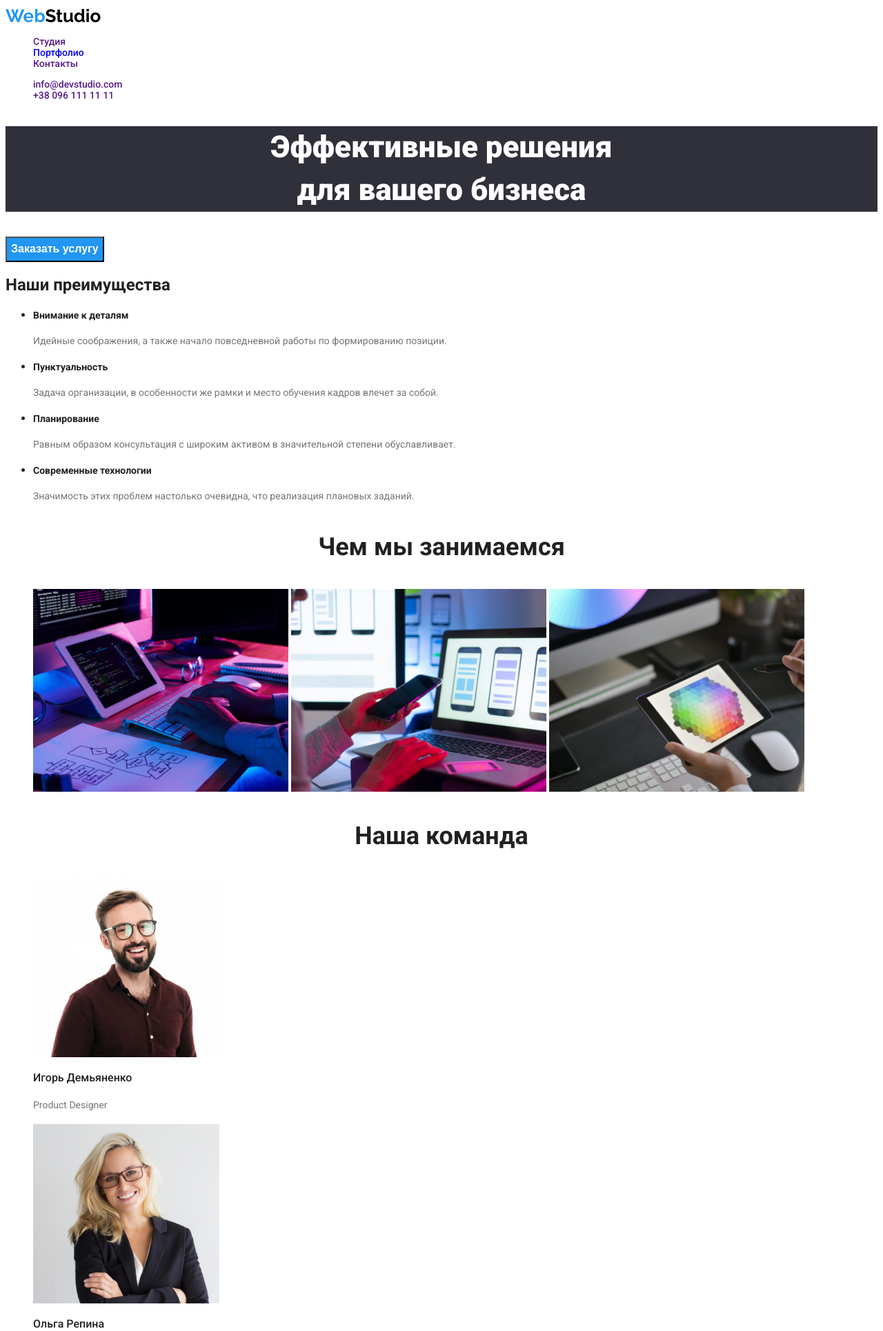
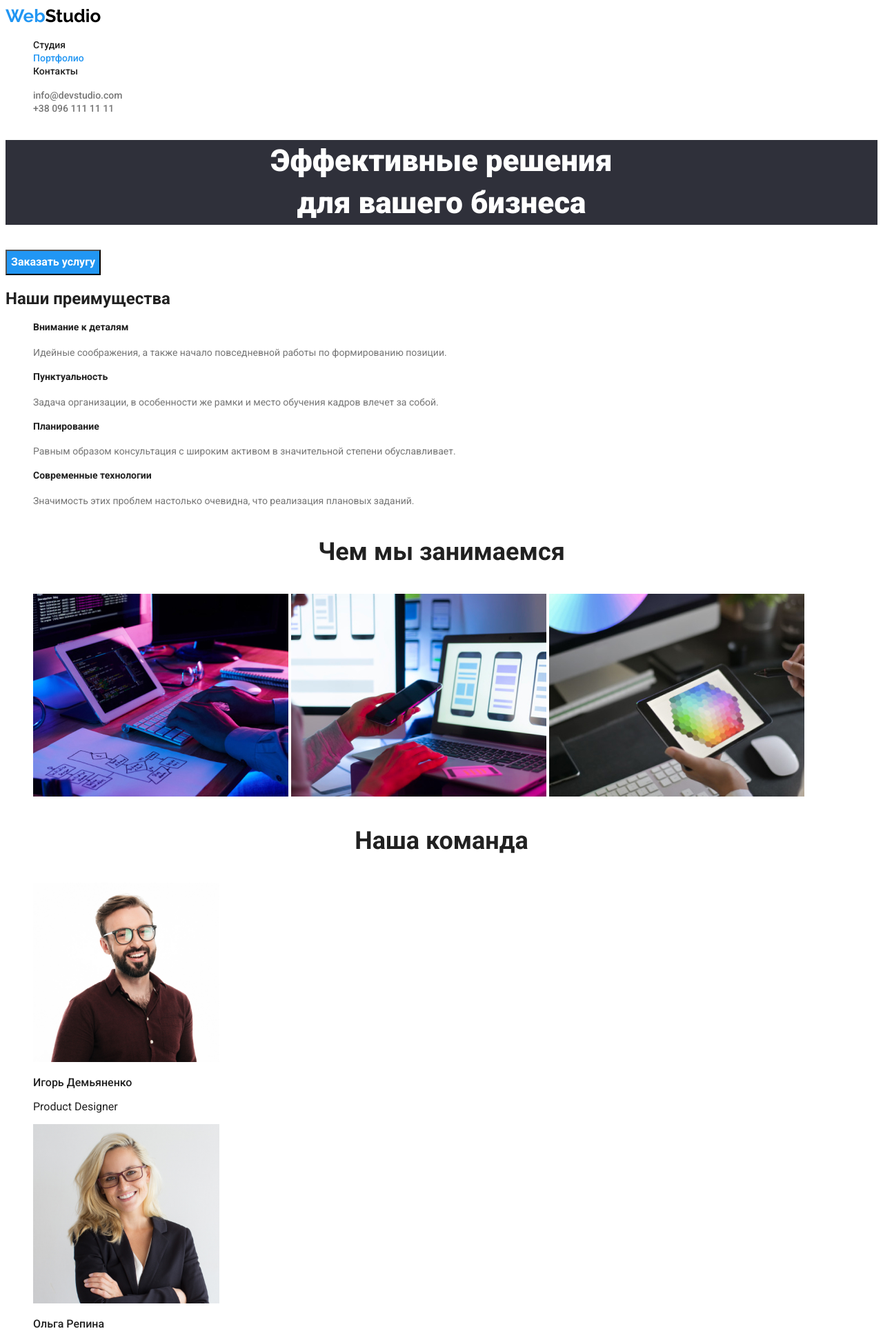
Before and after one commit to Tasha1003Natasha/study_assignments, a web app: file goit-markup-hw-02/index.html in a window 1280 px wide. Shown: the top 1930 px of the page at 69% size. Run offline with its HTML, style and script files only (its server is not run), Linux system fonts and the light colour scheme.

Commit message:
Стили без портфолио

```diff
--- a/goit-markup-hw-02/css/styles.css
+++ b/goit-markup-hw-02/css/styles.css
@@ -7,6 +7,10 @@
    --logo-color-studio:#000000;
 }
 
+.list {
+    list-style: none;
+    text-decoration: none;
+}
  /* Логотип */
 .logo {
     color: var(--logo-color-studio);
@@ -20,13 +24,9 @@
     color: var(--logo-color-web);
 }
 
-/* ccылки */
-.link {
-    text-decoration: none;
-    list-style: none;
-}
  /* хеадер разделы */
-.site-navication {
+.top-link {
+    color: var(--title-text-color);
     font-weight: 500;
     font-size: 14px;
     line-height: 1.14;
@@ -41,31 +41,39 @@
 }
 
 /* изменение цвета хеадер разделы  */
-.page-shapka .link:hover,
-.page-shapka .link:focus {
+.top-link:hover,
+.top-link:active {
  color: var(--logo-color-web);
 }
 
-.page-shapka .link .current {
+.top-link.current {
+    color: var(--logo-color-web);
+}
+
+.contacts-link:hover,
+.contacts-link:active{
+ color: var(--logo-color-web);
+}
+
+.contacts-link .current {
     color: var(--logo-color-web);
 }
 
 /* хеадер почта/телефон */
-.list-navication {
+.contacts-link {
  color: var(--text-color);
  font-weight: 500;
  font-size: 14px;
  line-height: 1.14;
  list-style: none;
  text-decoration: none;
+
 }
 
 /* body */
 .body {
  color: var(--title-text-color);
  font-family: 'Roboto', sans-serif;
- text-decoration: none;
- list-style: none;
  }
 
 /* Большие заголовки */
@@ -82,6 +90,7 @@
 .title-button {
     color: var(--page-color);
     background: var(--logo-color-web);
+    font-family: 'Roboto', sans-serif;
     font-weight: 700;
     font-size: 16px;
     line-height: 1.9;
@@ -90,7 +99,7 @@
 
 /* изменение цвета кнопка */
 .title-button:hover,
-.title-button:focus {
+.title-button:active {
     color: var(--logo-color-web);
 }
 
@@ -124,22 +133,42 @@
     font-size: 16px;
     line-height: 1.19;
 }
-
+/* Должность */
+.text-team {
+    font-size: 16px;
+    line-height: 1.19;
+}
 /* футер почта/телефон */
 .kontakty {
-    color: var(--page-color);
     font-size: 14px;
     line-height: 2;
     background: var(--bg-title);
     list-style: none;
     text-decoration: none;
 }
+
+.page-kontakty {
+    color: var(--page-color);
+}
+
+.page-kontakty-link {
+    color: rgba(255, 255, 255, 0.6);
+}
 /* изменение цвета футер */
 .page-kontakty:hover,
-.page-kontakty:focus {
+.page-kontakty:active {
  color: var(--logo-color-web);
 }
 
 .page-kontakty .current {
     color: var(--logo-color-web);
 }
+
+.page-kontakty-link:hover,
+.page-kontakty-link:active {
+ color: var(--logo-color-web);
+}
+
+ .page-kontakty-link .current {
+    color: var(--logo-color-web);
+}
--- a/goit-markup-hw-02/index.html
+++ b/goit-markup-hw-02/index.html
@@ -11,21 +11,21 @@
 </head>
 <body class="body">
 
-    <header class="page-shapka">
+    <header>
 
          <a href="" class="logo"><span>Web</span>Studio</a>
 
          <nav>
-        <ul class="site-navication">
-         <li><a href="" class="link">Студия</a></li>
-         <li><a href="/css/styles.css" class="link current">Портфолио</a></li>
-         <li><a href="" class="link">Контакты</a></li>
+        <ul class="list">
+         <li><a href="" target="_blank" class="top-link">Студия</a></li>
+         <li><a href="/css/styles.css" class="top-link current">Портфолио</a></li>
+         <li><a href="" class="top-link">Контакты</a></li>
           </ul>
         </nav>
 
-             <ul class="list-navication">
-            <li><a href="" class="link">info@devstudio.com</a></li>
-            <li><a href="" class="link">+38 096 111 11 11</a></li>
+             <ul class="list">
+            <li><a href="" class="contacts-link">info@devstudio.com</a></li>
+            <li><a href="" class="contacts-link">+38 096 111 11 11</a></li>
              </ul>
 
     </header>
@@ -39,27 +39,28 @@
 <section>
     <h2>Наши преимущества</h2>
    <ul class="page">
-   <li><h3 class="title-text">Внимание к деталям</h3>
+   <li class="list">
+       <h3 class="title-text">Внимание к деталям</h3>
     <p class="text">
         Идейные соображения, а также начало повседневной работы по формированию позиции.
     </p>
 </li>
 
-<li>
+<li class="list">
     <h3 class="title-text">Пунктуальность</h3>
     <p class="text">
         Задача организации, в особенности же рамки и место обучения кадров влечет за собой.
     </p>
 </li>
 
-<li>
+<li class="list">
     <h3 class="title-text">Планирование</h3>
     <p class="text">
         Равным образом консультация с широким активом в значительной степени обуславливает.
     </p>
 </li>
 
-<li>
+<li class="list">
     <h3 class="title-text">Современные технологии</h3>
     <p class="text">
         Значимость этих проблем настолько очевидна, что реализация плановых заданий.
@@ -86,25 +87,25 @@
      <li>
 <img src="./images/team/productdesigner.jpg" alt="продакт" width="270" height="260">
 <h3 class="team">Игорь Демьяненко</h3>
-<p class="text">Product Designer</p>
+<p class="text-team">Product Designer</p>
 </li>
 
 <li>
 <img src="./images/team/frontenddeveloper.jpg" alt="фронтенд" width="270" height="260">
     <h3 class="team">Ольга Репина</h3>
-    <p class="text">Frontend Developer</p>
+    <p class="text-team">Frontend Developer</p>
 </li>
 
 <li>
         <img src="./images/team/marketing.jpg" alt="маркетинг" width="270" height="260">
         <h3 class="team">Николай Тарасов</h3>
-        <p class="text">Marketing</p>
+        <p class="text-team">Marketing</p>
     </li>
 
     <li>
         <img src="./images/team/designer.jpg" alt="дизайнер" width="270" height="260">
             <h3 class="team">Михаил Ермаков</h3>
-            <p class="text">UI Designer</p>
+            <p class="text-team">UI Designer</p>
         </li>
         </ul>
 </section>
@@ -112,12 +113,12 @@
     </main>
 
     <footer>
-            <a href="" class="logo">WebStudio</a>
+        <a href="" class="logo"><span>Web</span>Studio</a>
             <address>
                 <ul class="kontakty">
                 <li><a href="" class="page-kontakty">г. Киев, пр-т Леси Украинки, 26 <br /></a></li>
-                <li><a href="" class="page-kontakty">info@devstudio.com <br /></a></li>
-                <li><a href="" class="page-kontakty">+38 096 111 11 11 <br /></a></li>
+                <li><a href="" class="page-kontakty-link">info@devstudio.com <br /></a></li>
+                <li><a href="" class="page-kontakty-link">+38 096 111 11 11 <br /></a></li>
         </ul>
         </address>
     </footer>
```
